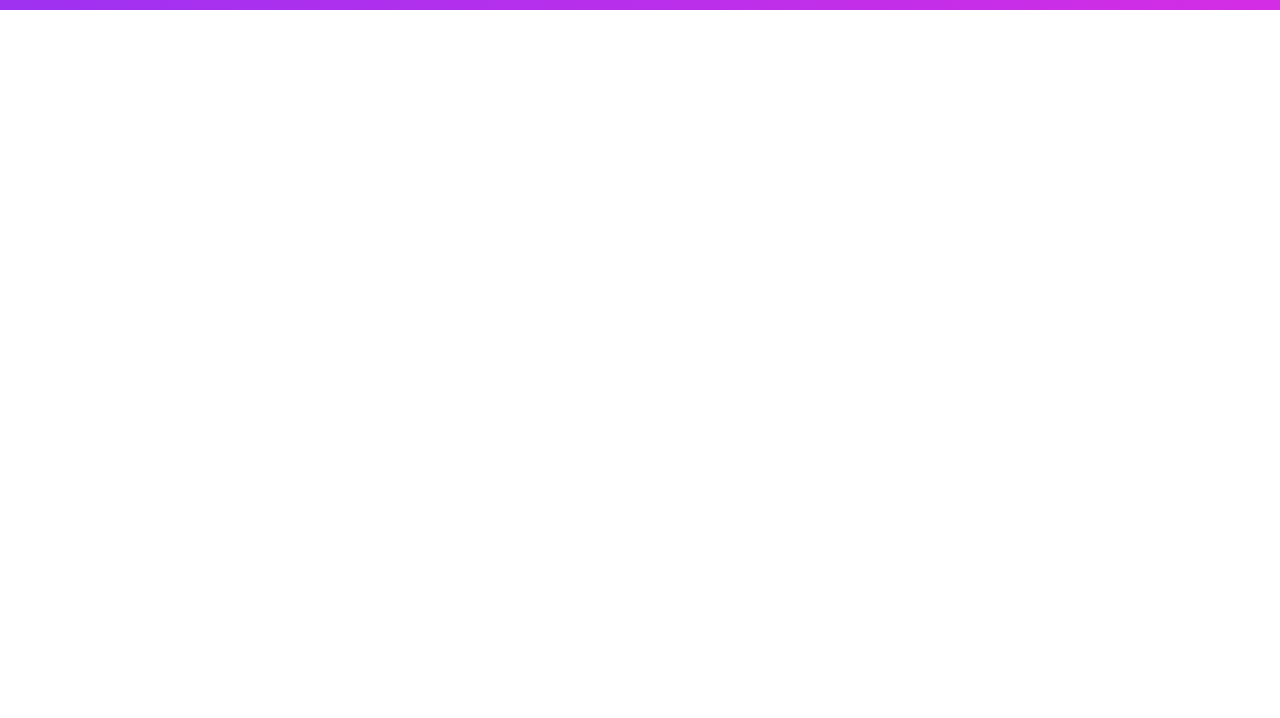
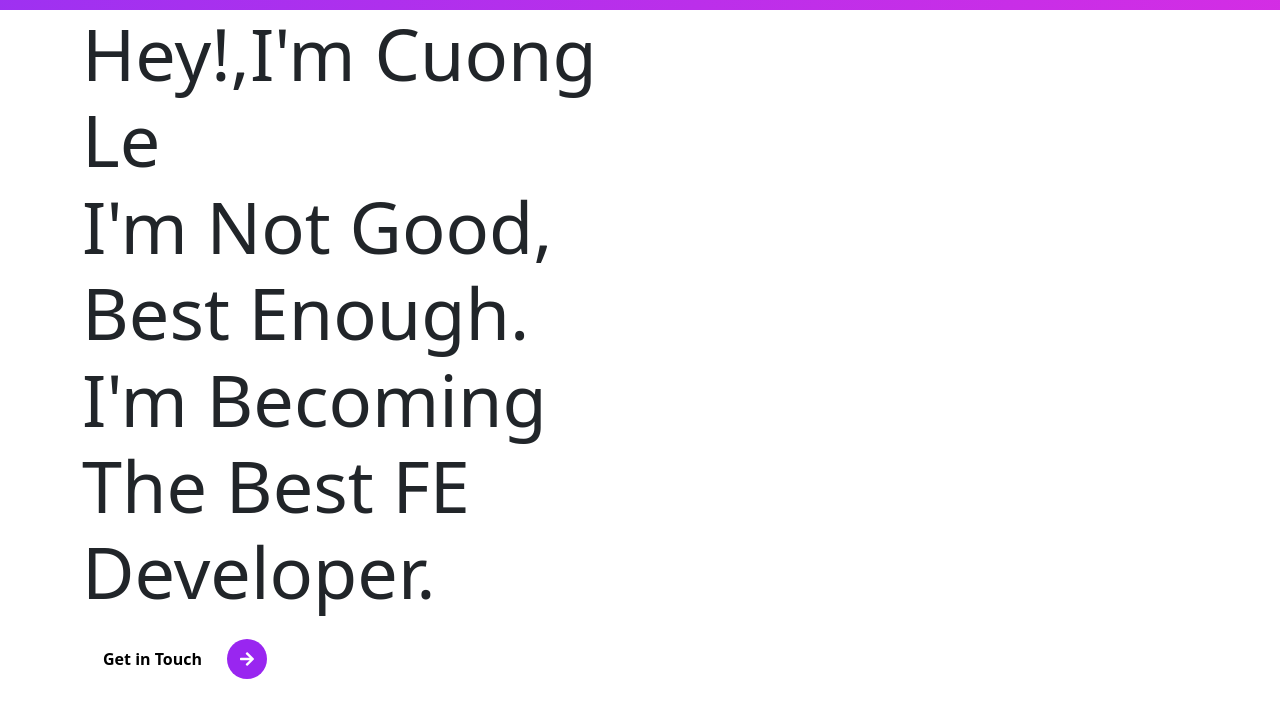
Before and after one commit to CuongXuanLe/Portfolio_sass, a website: page index.html in a window 1280 px wide. Shown: the part 66-784 px from the top of the page. Drawn offline with Linux system fonts and the light colour scheme.

Commit message:
add intro

```diff
--- a/index.html
+++ b/index.html
@@ -46,8 +46,29 @@
             </button>
           </div>
         </div>
-      </nav>
+    </nav>
 
+    <!-- intro section -->
+    <section id="home" class="intro-section">
+        <div class="container">
+            <div class="row">
+                <div class="col-md-6 intros">
+                    <h1 class="display-2">
+                        <span class="display-2--intro">Hey!,I'm Cuong Le</span>
+                        <span class="display-2--description">
+                            I'm not Good, Best Enough. I'm becoming the best FE developer.
+                        </span>
+                    </h1>
+                    <button type="button" class="rounded-pill btn-rounded">Get in Touch
+                        <span>
+                            <i class="fas fa-arrow-right"></i>
+                        </span>
+                    </button>
+                </div>
+                <div class="col-md-6 intros"></div>
+            </div>
+        </div>
+    </section>
 
     <script src="assets/js/bootstrap.bundle.js"></script>
 </body>
--- /dev/null
+++ b/scss/components/_typography.scss
@@ -0,0 +1,16 @@
+@use '../custom' as*;
+
+.display-2 {
+    margin-bottom: 1rem;
+    text-transform: capitalize;
+
+    display-2--intro {
+        display: inline-block;
+        font-weight: 700;
+    }
+
+    &--description {
+        font-style: 0.4rem;
+        display: block;
+    }
+}
--- a/scss/style.scss
+++ b/scss/style.scss
@@ -4,7 +4,7 @@
 @use 'components/animations';
 @use 'components/buttons';
 @use 'components/mixins';
-// @use 'components/typography';
+@use 'components/typography';
 
 //import the sections
 @use 'sections/navbar';
```
Also changed, not shown: assets/css/style.css, scss/components/_typhography.scss (deleted), 1 other file.
